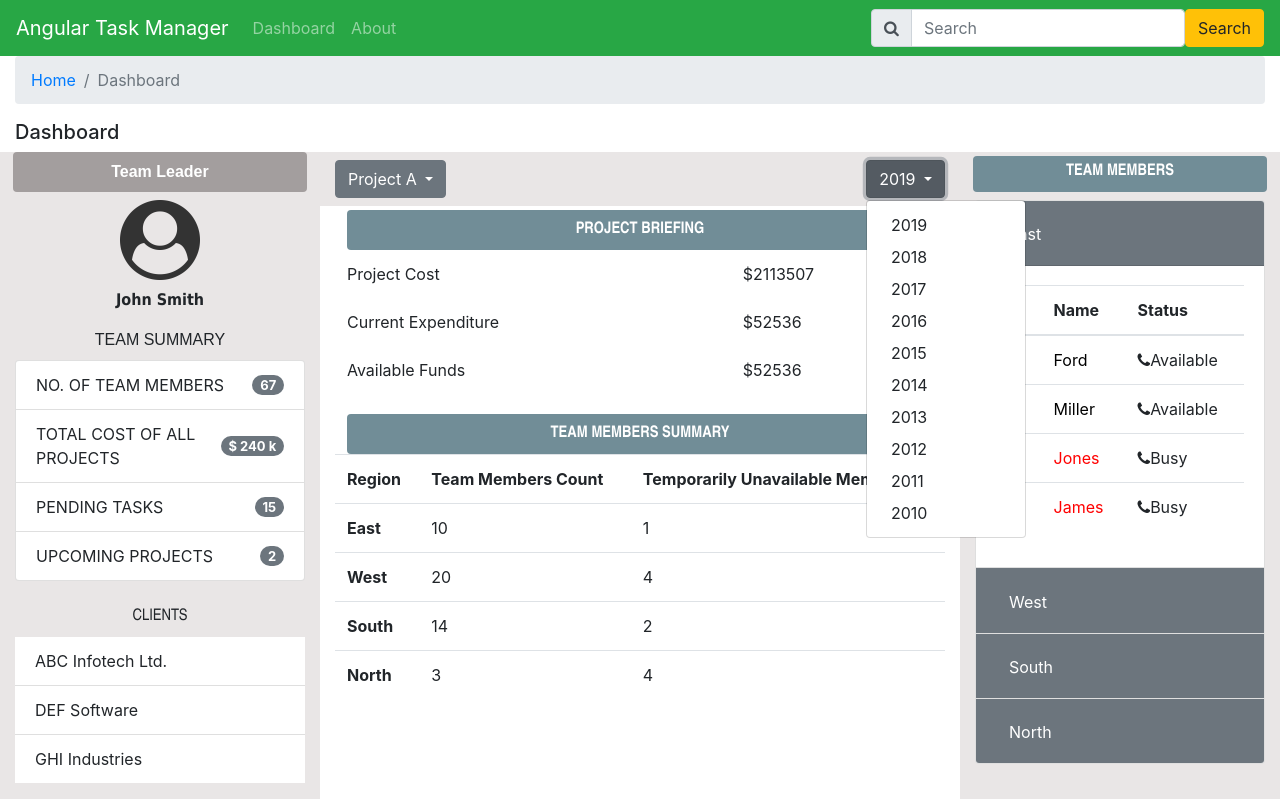
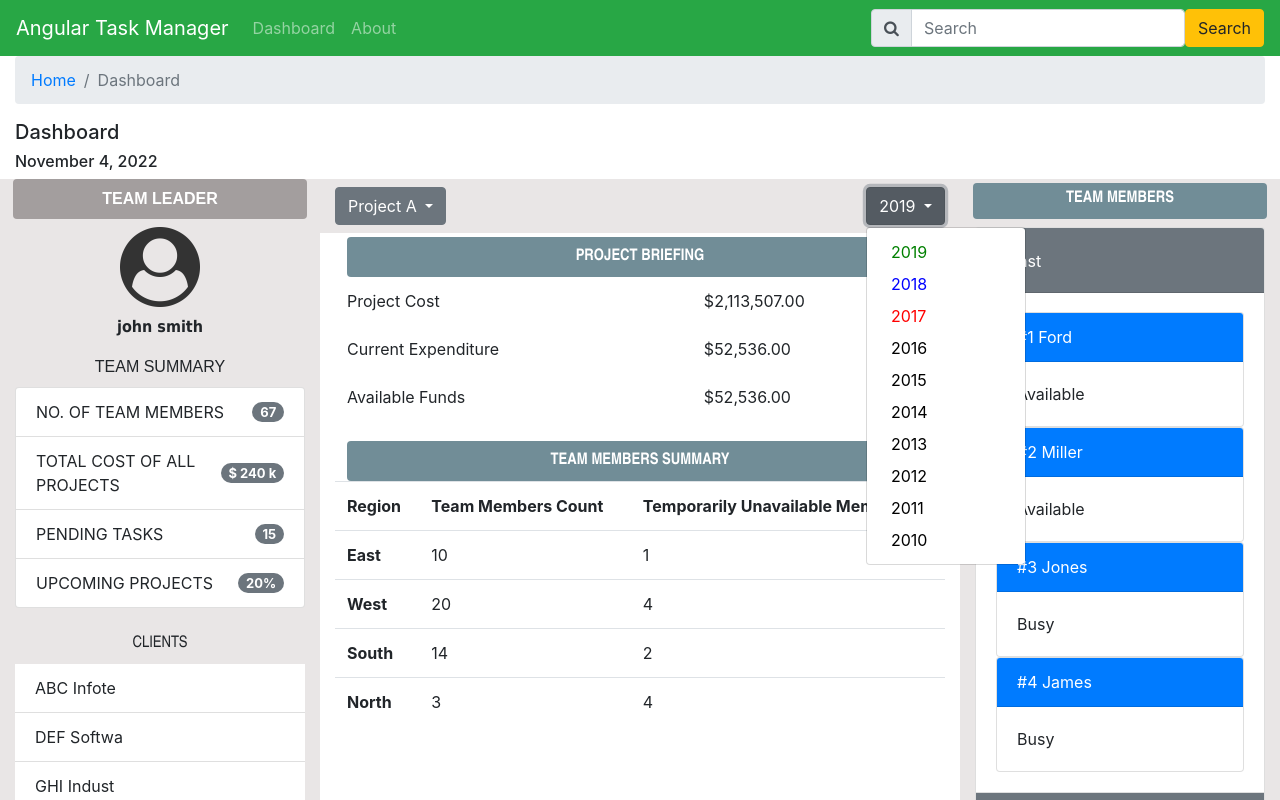
Before and after one commit to shalant/TaskManagerAngMatJwtAspNet, an Angular app in the folder TaskManager/: page / in a window 1280 px wide. Both pictures are taken after a click on the button "2019". Shown: the top 800 px of the page. Built offline with nearby package versions, Linux system fonts and the light colour scheme.

Commit message:
in-depth on ngIf and ngFor and ngSwitch

```diff
--- a/TaskManager/src/app/dashboard/dashboard.component.html
+++ b/TaskManager/src/app/dashboard/dashboard.component.html
@@ -6,26 +6,20 @@
   </nav>
 
   <h5>Dashboard</h5>
+  <h6>{{ ToDay | date: "longDate" }}</h6>
   <div class="row">
     <div class="col-lg-3 pb-3" style="background-color: #e9e6e6">
       <div class="row">
         <div
           class="col-11 text-white text-center mx-auto rounded pt-2 pb-2 font-weight-bold"
-          style="
-            background-color: #a39e9e;
-            font-family: 'Arial Narrow Bold', sans-serif;
-          "
-        >
-          {{ Designation }}
-        </div>
+          style="background-color: #a39e9e; font-family: 'Arial Narrow Bold', sans-serif;">{{ Designation | uppercase }}</div>
         <div class="col-12 text-center mt-2">
           <img src="assets/user.png" width="120px" />
         </div>
         <div
           class="col-12 text-center pt-2 pb-2 font-weight-bold"
-          style="font-family: Tahoma"
-        >
-          {{ Username }}
+          style="font-family: Tahoma">
+          {{ Username | lowercase }}
         </div>
         <div class="col-12 text-center pt-2 pb-2" style="font-family: Arial">
           TEAM SUMMARY
@@ -33,57 +27,44 @@
         <div class="col-12 mb-3">
           <ul class="list-group">
             <li
-              class="list-group-item d-flex justify-content-between align-items-center"
-            >
+              class="list-group-item d-flex justify-content-between align-items-center">
               NO. OF TEAM MEMBERS
               <span
                 class="badge badge-secondary badge-pill"
-                style="font-size: 13px"
-                >{{ NoOfTeamMembers }}</span
-              >
+                style="font-size: 13px">{{ NoOfTeamMembers }}</span>
             </li>
-            <li
-              class="list-group-item d-flex justify-content-between align-items-center"
-            >
+            <li class="list-group-item d-flex justify-content-between align-items-center">
               TOTAL COST OF ALL PROJECTS
               <span
                 class="badge badge-secondary badge-pill"
-                style="font-size: 13px"
-                >$ {{ TotalCostOfAllProjects }} k</span
-              >
+                style="font-size: 13px">$ {{ TotalCostOfAllProjects }} k</span>
             </li>
-            <li
-              class="list-group-item d-flex justify-content-between align-items-center"
-            >
+            <li class="list-group-item d-flex justify-content-between align-items-center">
               PENDING TASKS
               <span
                 class="badge badge-secondary badge-pill"
                 style="font-size: 13px"
-                >{{ PendingTasks }}</span
-              >
+                >{{ PendingTasks }}</span>
             </li>
-            <li
-              class="list-group-item d-flex justify-content-between align-items-center"
-            >
+            <li class="list-group-item d-flex justify-content-between align-items-center">
               UPCOMING PROJECTS
               <span
                 class="badge badge-secondary badge-pill"
-                style="font-size: 13px"
-                >{{ UpComingProjects }}</span
-              >
+                style="font-size: 13px">{{ UpComingProjects | percent }}
+            </span>
             </li>
           </ul>
         </div>
         <div
           class="col-12 text-center pt-2 pb-2"
-          style="font-family: 'Arial Narrow'"
-        >
+          style="font-family: 'Arial Narrow'">
           CLIENTS
         </div>
         <div class="col-12">
           <ul class="list-group list-group-flush">
-            <li class="list-group-item" *ngFor="let client of Clients">{{ client }}</li>
+            <li class="list-group-item" *ngFor="let client of Clients">{{ client | slice: 0: 10 }}</li>
           </ul>
+          {{ TeamMembersSummary }}
         </div>
       </div>
     </div>
@@ -97,8 +78,7 @@
                   class="btn btn-secondary dropdown-toggle"
                   type="button"
                   id="dropdownMenuButton1"
-                  data-toggle="dropdown"
-                >
+                  data-toggle="dropdown">
                   Project A
                 </button>
                 <div class="dropdown-menu">
@@ -112,12 +92,18 @@
                   class="btn btn-secondary dropdown-toggle"
                   type="button"
                   id="dropdownMenuButton2"
-                  data-toggle="dropdown"
-                >
+                  data-toggle="dropdown">
                   2019
                 </button>
                 <div class="dropdown-menu">
-                  <a class="dropdown-item" href="#" *ngFor="let year of Years">{{ year }}</a>
+                  <a class="dropdown-item" href="#" *ngFor="let year of Years">
+                    <span [ngSwitch]="year">
+                        <span *ngSwitchCase="'2019'" style="color:green">{{ year }}</span>
+                        <span *ngSwitchCase="'2018'" style="color:blue">{{ year }}</span>
+                        <span *ngSwitchCase="'2017'" style="color:red">{{ year }}</span>
+                        <span *ngSwitchDefault style="color:black">{{ year }}</span>
+                    </span>
+                  </a>
                 </div>
               </div>
             </div>
@@ -133,15 +119,15 @@
           <table class="table table-borderless">
             <tr>
               <td>Project Cost</td>
-              <td>${{ ProjectCost }}</td>
+              <td>{{ ProjectCost | currency: "USD" }}</td>
             </tr>
             <tr>
               <td>Current Expenditure</td>
-              <td>${{ CurrentExpenditure }}</td>
+              <td>{{ CurrentExpenditure | currency: "USD" }}</td>
             </tr>
             <tr>
               <td>Available Funds</td>
-              <td>${{ AvailableFunds }}</td>
+              <td>{{ AvailableFunds | currency: "USD" }}</td>
             </tr>
           </table>
         </div>
@@ -174,10 +160,7 @@
       <div class="row">
         <div
           class="col-11 mx-auto mt-1 text-white text-center pt-1 pb-2 mx-2 rounded font-weight-bold"
-          style="background-color: #718d97; font-family: 'Arial Narrow'"
-        >
-          TEAM MEMBERS
-        </div>
+          style="background-color: #718d97; font-family: 'Arial Narrow'">TEAM MEMBERS</div>
         <div class="col-lg-12 pt-2">
           <div class="accordion" id="accordion1">
             <!-- east starts -->
@@ -193,6 +176,19 @@
               </div>
               <div [id]=" 'cardbody' + i" class="collapse" data-parent="#accordion1" [ngClass]="(i == 0)? 'show' : '' ">
                 <div class="card-body">
+
+                    <div *ngIf="i == 0; then firstTemplate; else secondTemplate">
+
+                    </div>
+
+                    <ng-template #firstTemplate>
+                        <div class="card" *ngFor="let member of teamMembersGroup.Members">
+                            <div class="card-header bg-primary text-white">#{{ member.ID }} {{ member.Name }}</div>
+                            <div class="card-body">{{ member.Status }}</div>
+                        </div>
+                    </ng-template>
+
+                    <ng-template #secondTemplate>
                         <table class="table">
                             <thead>
                               <tr>
@@ -211,14 +207,14 @@
 
                             </tbody>
                           </table>
-                </div>
-              </div>
-            </div>
-            <!-- east ends -->
-
+                    </ng-template>
 
                 </div>
               </div>
             </div>
             </div>
+
           </div>
+        </div>
+      </div>
+    </div>
--- a/TaskManager/src/app/dashboard/dashboard.component.ts
+++ b/TaskManager/src/app/dashboard/dashboard.component.ts
@@ -15,9 +15,9 @@ export class DashboardComponent implements OnInit {
   PendingTasks: number= 0;
   UpComingProjects: number= 0;
   ProjectCost: number= 0;
-
   CurrentExpenditure: number= 0;
   AvailableFunds: number= 0;
+  ToDay: Date | undefined;
 
   Clients: string[] = [];
   Projects: string[] = [];
@@ -33,10 +33,11 @@ export class DashboardComponent implements OnInit {
     this.NoOfTeamMembers = 67;
     this.TotalCostOfAllProjects= 240;
     this.PendingTasks = 15;
-    this.UpComingProjects = 2;
+    this.UpComingProjects = 0.2;
     this.ProjectCost = 2113507;
     this.CurrentExpenditure = 52536;
     this.AvailableFunds = 52536;
+    this.ToDay = new Date();
 
     this.Clients = [
       "ABC Infotech Ltd.", "DEF Software", "GHI Industries"
```
Lines whose indentation alone changed are shown as unchanged.
